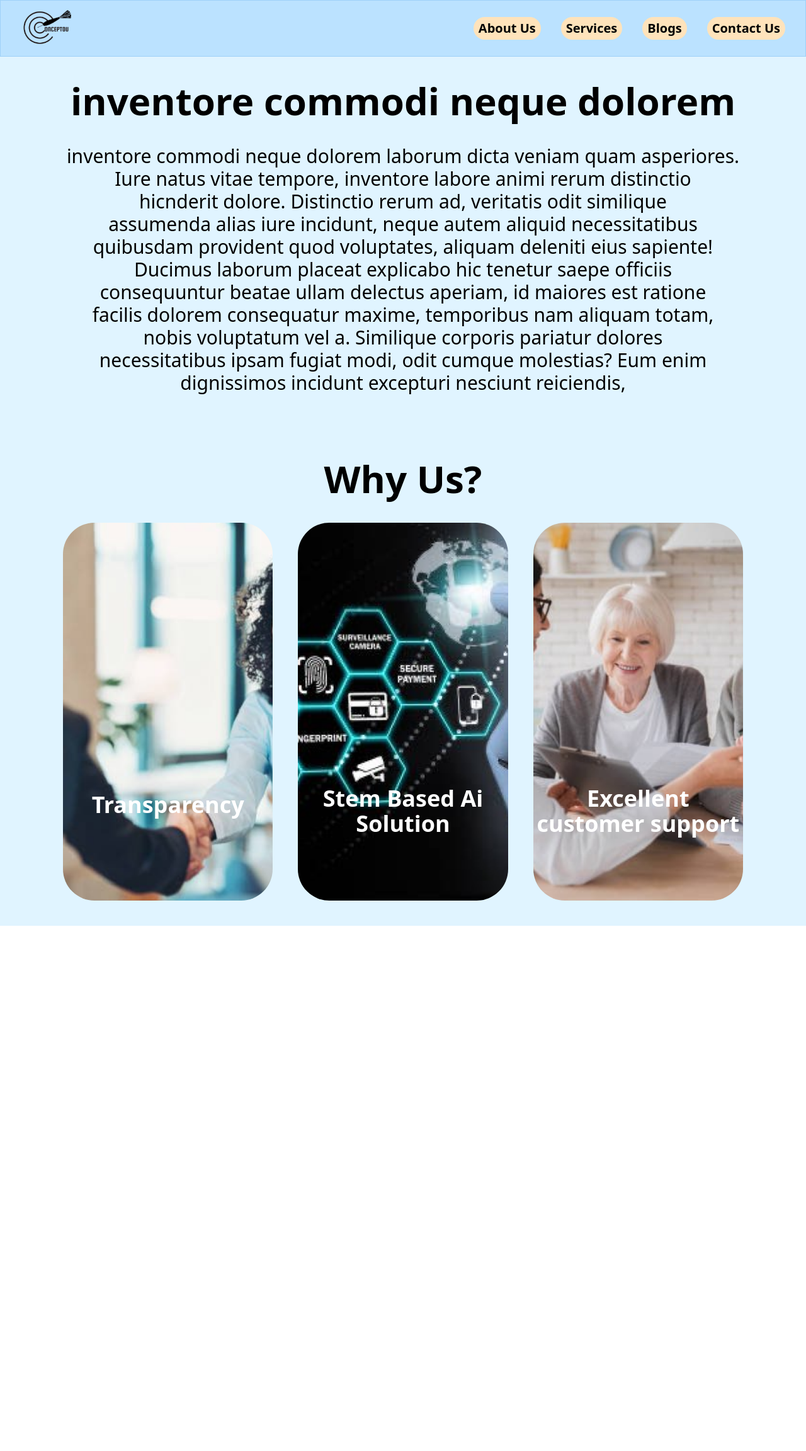
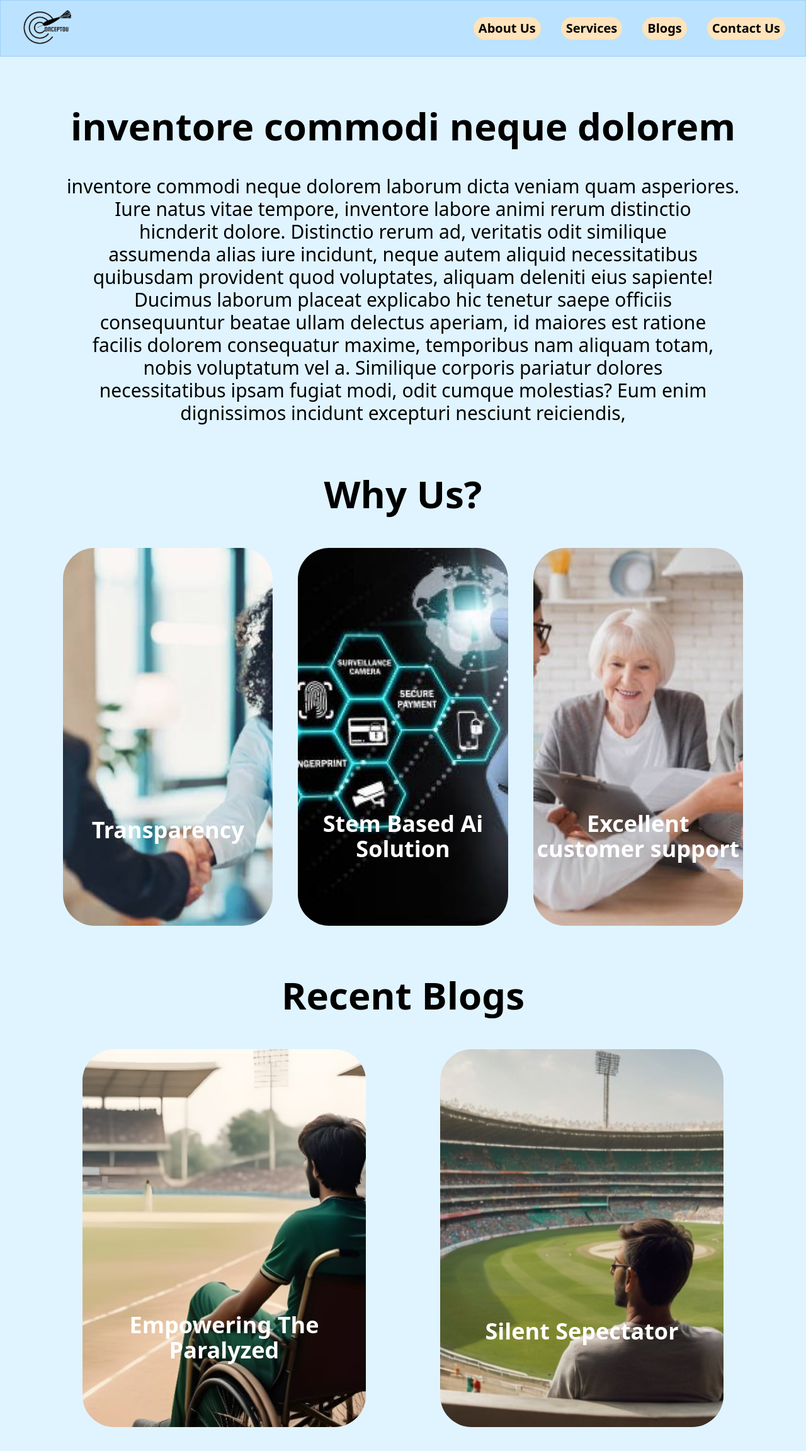
Before and after one commit to vishnubansal001/Conceptou, a React (Vite) app: page / in a window 1280 px wide. Shown: the top 2304 px of the page at 63% size. Before the commit the page ends 1470 px from the top, so only its background shows below. Built offline with nearby package versions, Linux system fonts and the light colour scheme.

Commit message:
completed next part

```diff
--- a/src/components/home/Hero.jsx
+++ b/src/components/home/Hero.jsx
@@ -2,8 +2,8 @@ import { motion } from "framer-motion";
 
 const Hero = () => {
   return (
-    <div className="bg-[#E0F4FF] min-h-[80vh] w-full lg:px-20 px-10 flex flex-col justify-start items-start py-10">
-      <div className="flex flex-col justify-center items-center text-center lg:gap-10 md:gap-8 gap-4 w-full">
+    <div className="bg-[#E0F4FF] min-h-[80vh] w-full lg:px-20 px-10 flex flex-col justify-start items-start py-10 lg:py-20">
+      <div className="flex flex-col justify-center items-center text-center lg:gap-12 md:gap-12 gap-8 w-full">
         <h1 className="lg:text-6xl md:text-4xl text-2xl font-bold">
           inventore commodi neque dolorem
         </h1>
--- /dev/null
+++ b/src/components/home/Recent.jsx
@@ -0,0 +1,32 @@
+import { blogs } from "../../database/data";
+import { useNavigate } from "react-router-dom";
+
+const Recent = () => {
+  const navigate = useNavigate();
+  return (
+    <div className="bg-[#E0F4FF] min-h-[80vh] w-full lg:px-20 px-10 flex flex-col justify-start items-start lg-10 lg:pb-20 overflow-hidden">
+      <div className="flex flex-col justify-center items-center text-center lg:gap-14 md:gap-12 gap-8 w-full">
+        <h1 className="lg:text-6xl md:text-4xl text-2xl font-bold">Recent Blogs</h1>
+        <div className="flex lg:flex-row flex-col justify-around items-center gap-14 w-full px-5">
+          {blogs?.map((service, index) => (
+            <div
+              key={index}
+              className="flex flex-col justify-end items-center lg:gap-10 md:gap-8 max-w-[450px] gap-4 bg-cover bg-no-repeat lg:h-[600px] md:h-[500px] h-[400px] rounded-[50px] overflow-y-hidden hover:overflow-y-visible "
+              style={{ backgroundImage: `url(${service.pic})` }}
+              onClick={() => navigate("/services")}
+            >
+              <div className="overflow-hidden hover:translate-y-0 translate-y-1/2 transition-all duration-700 ease-in-out h-full hover:backdrop-blur-lg rounded-[50px] flex flex-col justify-around text-white hover:text-white">
+                <h1 className="lg:text-4xl md:text-3xl text-xl font-bold">
+                  {service.name}
+                </h1>
+                <p>{service.text}</p>
+              </div>
+            </div>
+          ))}
+        </div>
+      </div>
+    </div>
+  );
+};
+
+export default Recent;
--- a/src/components/home/Why.jsx
+++ b/src/components/home/Why.jsx
@@ -4,8 +4,8 @@ import { useNavigate } from "react-router-dom";
 const Why = () => {
   const navigate = useNavigate();
   return (
-    <div className="bg-[#E0F4FF] min-h-[80vh] w-full lg:px-20 px-10 flex flex-col justify-start items-start pb-10">
-      <div className="flex flex-col justify-center items-center text-center lg:gap-10 md:gap-8 gap-4 w-full">
+    <div className="bg-[#E0F4FF] min-h-[80vh] w-full lg:px-20 px-10 flex flex-col justify-start items-start pb-10 lg:pb-20 overflow-hidden">
+      <div className="flex flex-col justify-center items-center text-center lg:gap-14 md:gap-12 gap-8 w-full">
         <h1 className="lg:text-6xl md:text-4xl text-2xl font-bold">Why Us?</h1>
         <div className="grid lg:grid-cols-3 md:grid-cols-2 grid-cols-1 gap-10 px-5">
           {services?.map((service, index) => (
--- a/src/components/home/index.js
+++ b/src/components/home/index.js
@@ -2,3 +2,4 @@ export {default as Footer} from './Footer.jsx';
 export {default as Navbar} from './Navbar.jsx';
 export {default as Hero} from './Hero.jsx';
 export {default as Why} from './Why.jsx';
+export {default as Recent} from './Recent.jsx';
--- a/src/database/data.js
+++ b/src/database/data.js
@@ -2,6 +2,8 @@
 import ai from "../assets/ai.png";
 import trans from "../assets/trans.png";
 import excel from "../assets/excel.png";
+import b1 from '../assets/b1.png';
+import amp from '../assets/amp.png';
 
 export const navItems = [
   { value: "Home", path: "/" },
@@ -28,3 +30,16 @@ export const services = [
     text: "ieajsfowe eijfk wea oawe v oie oigrejd owrejnij gieiji eirh igerh iwgwo hreih ",
   },
 ];
+
+export const blogs = [
+  {
+    name: "Empowering The Paralyzed",
+    pic: b1,
+    text: "ieajsfowe eijfk wea oawe v oie oigrejd owrejnij gieiji eirh igerh iwgwo hreih ",
+  },
+  {
+    name: "Silent Sepectator",
+    pic: amp,
+    text: "ieajsfowe eijfk wea oawe v oie oigrejd owrejnij gieiji eirh igerh iwgwo hreih ",
+  },
+];
--- a/src/pages/Landing.jsx
+++ b/src/pages/Landing.jsx
@@ -1,10 +1,11 @@
-import { Hero, Why } from "../components/home";
+import { Hero, Recent, Why } from "../components/home";
 
 const Landing = () => {
   return (
     <>
       <Hero />
       <Why />
+      <Recent />
     </>
   );
 };
```
Also changed, not shown: src/assets/amp.png, src/assets/b1.png.
